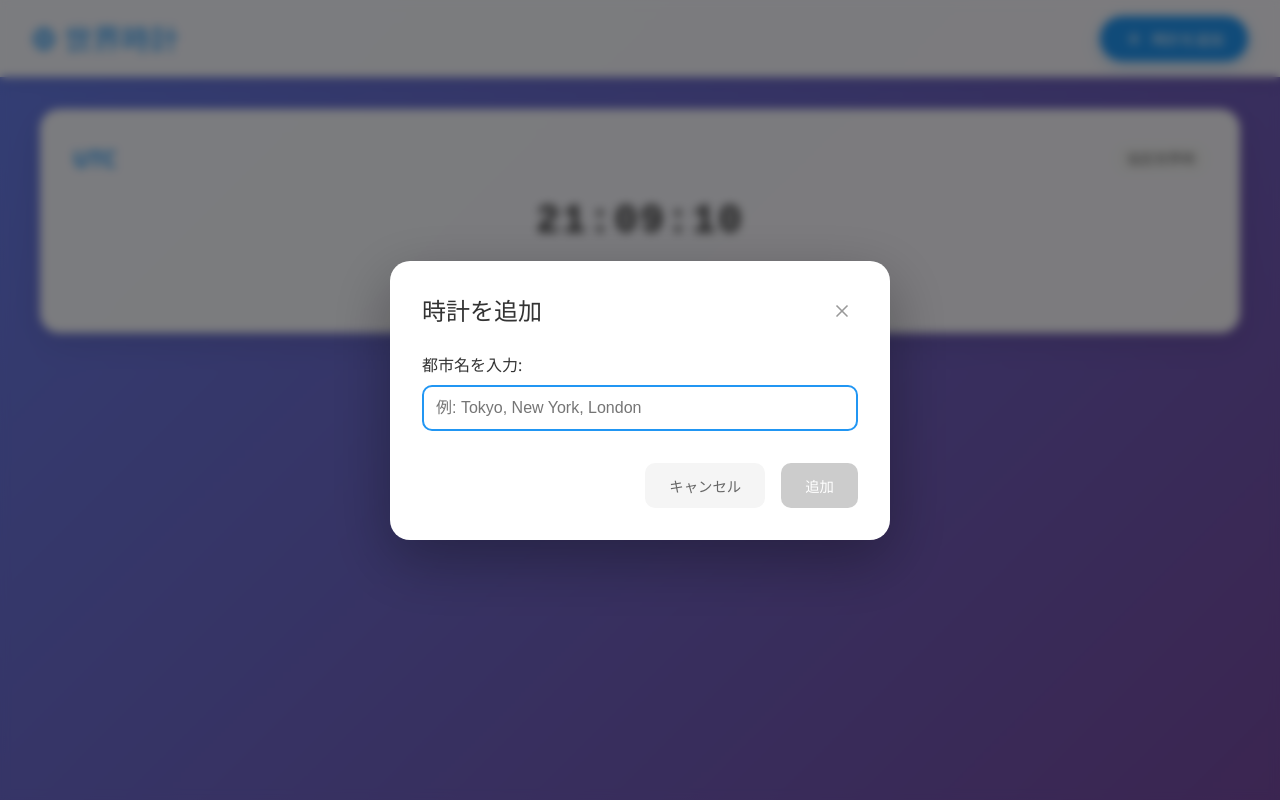
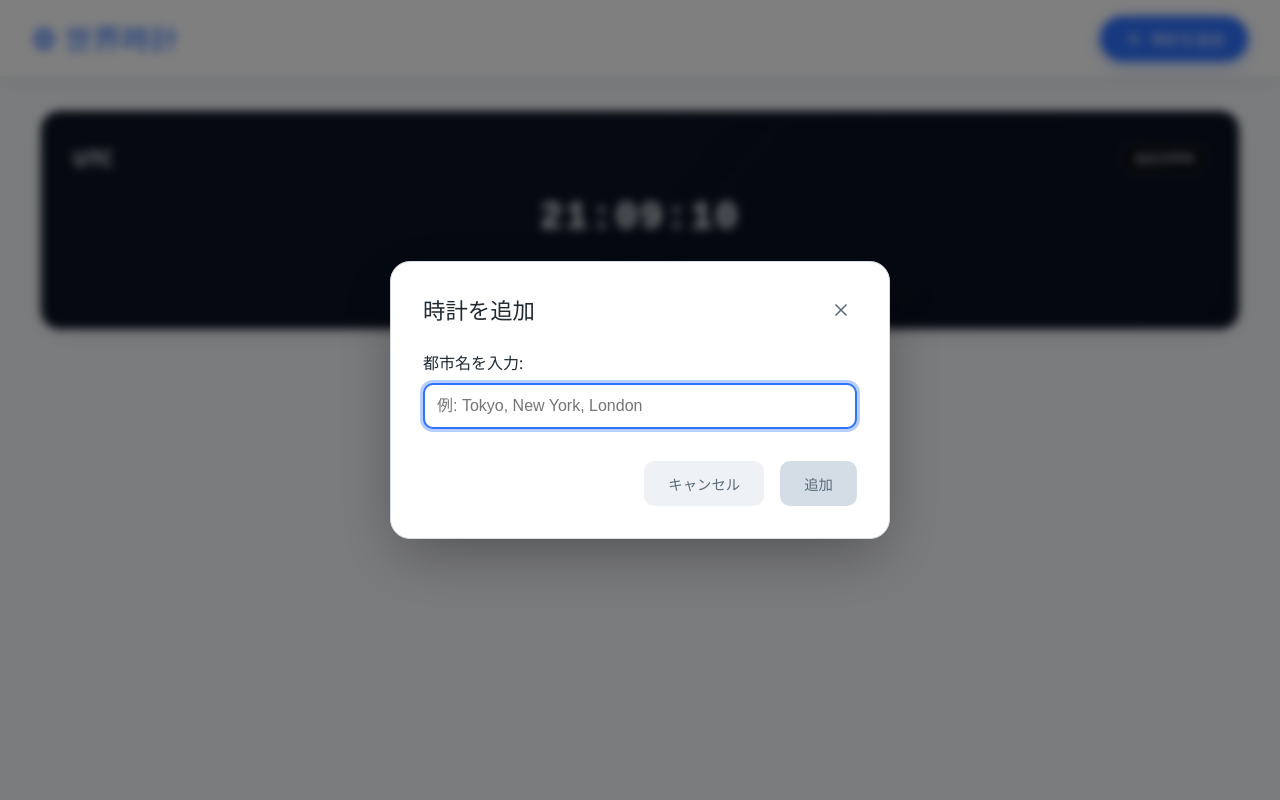
Before and after one commit to pickles/worldclock, a React (Vite) app: page / in a window 1280 px wide. Both pictures are taken after a click on the button "時計を追加". Built offline with nearby package versions, Linux system fonts and the light colour scheme; the HTML template or start-up script is replaced by a standard one.

Commit message:
feat(theme): remove time/date chip backgrounds and finalize flat text styling

```diff
--- a/src/App.css
+++ b/src/App.css
@@ -1,360 +1,128 @@
-* {
-  margin: 0;
-  padding: 0;
-  box-sizing: border-box;
+* { margin:0; padding:0; box-sizing:border-box; }
+body { font-family:'Segoe UI', Tahoma, Geneva, Verdana, sans-serif; }
+.app { min-height:100vh; }
+.header { background:var(--color-surface); backdrop-filter:blur(10px); padding:1rem 2rem; display:flex; justify-content:space-between; align-items:center; box-shadow:0 2px 16px rgba(0,0,0,0.08); position:sticky; top:0; z-index:100; border-bottom:1px solid var(--color-border); }
+.title { color:var(--color-accent); font-size:1.8rem; font-weight:600; display:flex; align-items:center; gap:.5rem; }
+.globe-icon { color:var(--color-accent); }
+.add-btn { background:var(--color-accent); color:#fff; border:none; padding:.75rem 1.5rem; border-radius:25px; cursor:pointer; font-size:.9rem; font-weight:500; transition:all .3s ease; box-shadow:0 4px 15px color-mix(in srgb,var(--color-accent) 40%, transparent); display:flex; align-items:center; gap:.5rem; }
+.add-btn:hover { background:var(--color-accent-hover); transform:translateY(-2px); box-shadow:0 6px 20px color-mix(in srgb,var(--color-accent) 55%, transparent); }
+.add-btn:active { transform:translateY(0); }
+.main { padding:2rem; }
+.clocks-container { display:grid; grid-template-columns:repeat(auto-fit,minmax(300px,1fr)); gap:1.5rem; max-width:1200px; margin:0 auto; }
+/* Clock card */
+.clock-card { background:var(--color-surface); border-radius:var(--card-radius); padding:var(--card-padding); box-shadow:0 8px 24px -6px rgba(0,0,0,0.08); border:1px solid var(--color-border); transition:all .3s ease; position:relative; overflow:hidden; }
+.clock-card:hover { transform:translateY(-5px); box-shadow:0 12px 36px -8px rgba(0,0,0,0.15); }
+.clock-header { display:flex; justify-content:space-between; align-items:center; margin-bottom:1rem; }
+.clock-title { color:var(--color-accent); font-size:1.3rem; font-weight:600; }
+.timezone-info { color:var(--color-text); font-size:.75rem; background:var(--color-surface-alt); padding:.35rem .7rem; border-radius:999px; border:1px solid var(--color-border); font-weight:600; letter-spacing:.02em; }
+.time-display { font-size:2.4rem; font-weight:700; color:#000000; text-align:center; margin:1rem 0; font-family:'Courier New', monospace; letter-spacing:2px; position:relative; z-index:1; }
+.time-display .time-text { /* Removed chip background per user request */ display:inline-block; line-height:1; padding:0; background:none; box-shadow:none; border-radius:0; backdrop-filter:none; -webkit-backdrop-filter:none; }
+.date-display { text-align:center; color:#000000; font-size:1rem; margin-bottom:.6rem; position:relative; z-index:1; font-weight:600; }
+.date-display .date-text { /* Removed chip background per user request */ display:inline-block; padding:0; background:none; border-radius:0; box-shadow:none; letter-spacing:.02em; }
+.remove-btn { position:absolute; top:1rem; right:1rem; background:var(--color-danger); color:#fff; border:none; width:32px; height:32px; border-radius:50%; cursor:pointer; display:flex; align-items:center; justify-content:center; transition:all .3s ease; opacity:.8; z-index:2; }
+.remove-btn:hover { opacity:1; transform:scale(1.1); background:var(--color-danger-hover); }
+/* Modal */
+.modal-overlay { position:fixed; inset:0; background:rgba(0,0,0,.5); backdrop-filter:blur(5px); display:flex; align-items:center; justify-content:center; z-index:1000; }
+.modal-content { background:var(--color-surface); color:var(--color-text); padding:2rem; border-radius:20px; width:90%; max-width:500px; box-shadow:0 20px 60px -10px rgba(0,0,0,.35); position:relative; animation:modalSlideIn .3s ease; border:1px solid var(--color-border); }
+@keyframes modalSlideIn { from { opacity:0; transform:translateY(-50px);} to { opacity:1; transform:translateY(0);} }
+.modal-header { display:flex; justify-content:space-between; align-items:center; margin-bottom:1.5rem; }
+.modal-title { color:var(--color-text); font-size:1.4rem; font-weight:600; }
+.close-btn { background:none; border:none; font-size:1.4rem; cursor:pointer; color:var(--color-text-muted); transition:background .3s,color .3s; padding:.25rem; border-radius:50%; width:32px; height:32px; display:flex; align-items:center; justify-content:center; }
+.close-btn:hover { color:var(--color-text); background:var(--color-surface-alt); }
+.form-group { margin:1.5rem 0; }
+.form-label { display:block; margin-bottom:.5rem; font-weight:500; color:var(--color-text); }
+.city-input { width:100%; padding:.75rem; border:2px solid var(--color-border); background:var(--color-surface); color:var(--color-text); border-radius:10px; font-size:1rem; transition:border-color .3s ease, box-shadow .3s ease; }
+.city-input:focus { outline:none; border-color:var(--color-accent); box-shadow:0 0 0 3px color-mix(in srgb,var(--color-accent) 35%, transparent); }
+.suggestions { background:var(--color-surface); border:1px solid var(--color-border); border-top:none; border-radius:0 0 10px 10px; max-height:200px; overflow-y:auto; position:absolute; width:100%; z-index:1001; box-shadow:0 4px 12px rgba(0,0,0,.1); }
+.suggestion-item { padding:.75rem; cursor:pointer; transition:background-color .2s ease; border-bottom:1px solid var(--color-border); }
+.suggestion-item:hover { background:var(--color-surface-alt); }
+.suggestion-item:last-child { border-bottom:none; }
+.modal-buttons { display:flex; gap:1rem; justify-content:flex-end; margin-top:2rem; }
+.modal-buttons button { padding:.75rem 1.5rem; border:none; border-radius:10px; cursor:pointer; font-size:.9rem; font-weight:500; transition:all .3s ease; }
+.cancel-btn { background:var(--color-surface-alt); color:var(--color-text-muted); }
+.cancel-btn:hover { background:var(--color-border); }
+.submit-btn { background:var(--color-accent); color:#fff; }
+.submit-btn:hover { background:var(--color-accent-hover); }
+.submit-btn:disabled { background:var(--color-border); cursor:not-allowed; color:var(--color-text-muted); }
+.error-message { color:var(--color-danger); font-size:.8rem; margin-top:.5rem; }
+@media (max-width:768px) { .header { padding:1rem; flex-direction:column; gap:1rem;} .title { font-size:1.5rem;} .main { padding:1rem;} .clocks-container { grid-template-columns:1fr; gap:1rem;} .clock-card { padding:1.5rem;} .time-display { font-size:2rem;} .modal-content { margin:20px; padding:1.5rem; width:calc(100% - 40px);} }
+/* Time-of-day gradients */
+.clock--dawn { --grad-start:#FEE5A5; --grad-end:#FDB66C; }
+.clock--day { --grad-start:#8DD9FF; --grad-end:#3AADEB; }
+.clock--dusk { --grad-start:#FFB49A; --grad-end:#FF6F61; }
+.clock--night { --grad-start:#16284C; --grad-end:#0C1730; }
+.clock--dawn, .clock--day, .clock--dusk, .clock--night {
+	background:linear-gradient(130deg,var(--grad-start), var(--grad-end));
+	color:var(--color-on-bright);
+}
+.clock--night { color:var(--color-on-dark); }
+.clock--dawn::after, .clock--day::after, .clock--dusk::after, .clock--night::after {
+	content:"";
+	position:absolute;
+	inset:0;
+	pointer-events:none;
+	border-radius:inherit;
+}
+.clock--dawn::after { background:linear-gradient(130deg, rgba(255,255,255,0.45), rgba(255,255,255,0.1)); }
+.clock--day::after { background:linear-gradient(130deg, rgba(255,255,255,0.4), rgba(32,78,135,0.15)); }
+.clock--dusk::after { background:linear-gradient(130deg, rgba(255,255,255,0.35), rgba(90,25,0,0.25)); }
+.clock--night::after { background:linear-gradient(130deg, rgba(0,0,0,0.55), rgba(0,0,0,0.35)); }
+[data-theme="dark"] .clock--dawn::after,
+[data-theme="dark"] .clock--day::after,
+[data-theme="dark"] .clock--dusk::after { background:linear-gradient(130deg, rgba(0,0,0,0.35), rgba(0,0,0,0.45)); }
+[data-theme="dark"] .clock--night::after { background:linear-gradient(130deg, rgba(0,0,0,0.65), rgba(0,0,0,0.5)); }
+.clock-card > * { position:relative; z-index:1; }
+
+/* Force default time/date typography to black (non-night) */
+.clock-card .time-display,
+.clock-card .time-display .time-text,
+.clock-card .date-display,
+.clock-card .date-display .date-text {
+	color:#000000 !important;
 }
 
-body {
-  font-family: 'Segoe UI', Tahoma, Geneva, Verdana, sans-serif;
-  background: linear-gradient(135deg, #667eea 0%, #764ba2 100%);
-  min-height: 100vh;
-  color: #333;
+.clock--night .time-display,
+.clock--night .time-display .time-text,
+.clock--night .date-display,
+.clock--night .date-display .date-text {
+	color:var(--color-on-dark) !important;
 }
 
-.app {
-  min-height: 100vh;
+/* Gradient card text treatments */
+.clock--dawn .clock-title,
+.clock--day .clock-title,
+.clock--dusk .clock-title,
+.clock--night .clock-title { text-shadow:0 2px 6px rgba(0,0,0,0.35); color:var(--color-on-bright); }
+.clock--night .clock-title { color:var(--color-on-dark); }
+
+/* Removed phase-specific chip backgrounds for time/date; retain color rules above */
+
+.clock--dawn .timezone-info,
+.clock--day .timezone-info,
+.clock--dusk .timezone-info {
+	background:rgba(255,255,255,0.75);
+	border-color:rgba(255,255,255,0.65);
+	color:var(--color-on-bright);
+}
+.clock--night .timezone-info {
+	background:rgba(0,0,0,0.5);
+	border-color:rgba(255,255,255,0.35);
+	color:var(--color-on-dark);
 }
 
-.header {
-  background: rgba(255, 255, 255, 0.95);
-  backdrop-filter: blur(10px);
-  padding: 1rem 2rem;
-  display: flex;
-  justify-content: space-between;
-  align-items: center;
-  box-shadow: 0 2px 20px rgba(0, 0, 0, 0.1);
-  position: sticky;
-  top: 0;
-  z-index: 100;
+/* High contrast / forced-colors support */
+@media (forced-colors: active) {
+	.clock--dawn .time-display .time-text,
+	.clock--day .time-display .time-text,
+	.clock--dusk .time-display .time-text,
+	.clock--night .time-display .time-text,
+	.clock--dawn .date-display .date-text,
+	.clock--day .date-display .date-text,
+	.clock--dusk .date-display .date-text,
+	.clock--night .date-display .date-text {
+		background:Canvas;
+		color:CanvasText !important;
+		border:1px solid CanvasText;
+		box-shadow:none;
+	}
 }
-
-.title {
-  color: #2196F3;
-  font-size: 1.8rem;
-  font-weight: 600;
-  display: flex;
-  align-items: center;
-  gap: 0.5rem;
-}
-
-.globe-icon {
-  color: #2196F3;
-}
-
-.add-btn {
-  background: #2196F3;
-  color: white;
-  border: none;
-  padding: 0.75rem 1.5rem;
-  border-radius: 25px;
-  cursor: pointer;
-  font-size: 0.9rem;
-  font-weight: 500;
-  transition: all 0.3s ease;
-  box-shadow: 0 4px 15px rgba(33, 150, 243, 0.3);
-  display: flex;
-  align-items: center;
-  gap: 0.5rem;
-}
-
-.add-btn:hover {
-  background: #1976D2;
-  transform: translateY(-2px);
-  box-shadow: 0 6px 20px rgba(33, 150, 243, 0.4);
-}
-
-.main {
-  padding: 2rem;
-}
-
-.clocks-container {
-  display: grid;
-  grid-template-columns: repeat(auto-fit, minmax(300px, 1fr));
-  gap: 1.5rem;
-  max-width: 1200px;
-  margin: 0 auto;
-}
-
-/* クロックカードのスタイル */
-.clock-card {
-  background: rgba(255, 255, 255, 0.95);
-  backdrop-filter: blur(10px);
-  border-radius: 20px;
-  padding: 2rem;
-  box-shadow: 0 8px 32px rgba(0, 0, 0, 0.1);
-  border: 1px solid rgba(255, 255, 255, 0.2);
-  transition: all 0.3s ease;
-  position: relative;
-}
-
-.clock-card:hover {
-  transform: translateY(-5px);
-  box-shadow: 0 12px 40px rgba(0, 0, 0, 0.15);
-}
-
-.clock-header {
-  display: flex;
-  justify-content: space-between;
-  align-items: center;
-  margin-bottom: 1rem;
-}
-
-.clock-title {
-  color: #2196F3;
-  font-size: 1.4rem;
-  font-weight: 600;
-}
-
-.timezone-info {
-  color: #666;
-  font-size: 0.85rem;
-  background: #f5f5f5;
-  padding: 0.25rem 0.75rem;
-  border-radius: 12px;
-}
-
-.time-display {
-  font-size: 2.5rem;
-  font-weight: 700;
-  color: #333;
-  text-align: center;
-  margin: 1rem 0;
-  font-family: 'Courier New', monospace;
-  letter-spacing: 2px;
-}
-
-.date-display {
-  text-align: center;
-  color: #666;
-  font-size: 1rem;
-  margin-bottom: 0.5rem;
-}
-
-.remove-btn {
-  position: absolute;
-  top: 1rem;
-  right: 1rem;
-  background: #f44336;
-  color: white;
-  border: none;
-  width: 30px;
-  height: 30px;
-  border-radius: 50%;
-  cursor: pointer;
-  display: flex;
-  align-items: center;
-  justify-content: center;
-  transition: all 0.3s ease;
-  opacity: 0.7;
-}
-
-.remove-btn:hover {
-  opacity: 1;
-  transform: scale(1.1);
-}
-
-/* モーダルスタイル */
-.modal-overlay {
-  position: fixed;
-  top: 0;
-  left: 0;
-  right: 0;
-  bottom: 0;
-  background-color: rgba(0, 0, 0, 0.5);
-  backdrop-filter: blur(5px);
-  display: flex;
-  align-items: center;
-  justify-content: center;
-  z-index: 1000;
-}
-
-.modal-content {
-  background: white;
-  padding: 2rem;
-  border-radius: 20px;
-  width: 90%;
-  max-width: 500px;
-  box-shadow: 0 20px 60px rgba(0, 0, 0, 0.3);
-  position: relative;
-  animation: modalSlideIn 0.3s ease;
-}
-
-@keyframes modalSlideIn {
-  from {
-    opacity: 0;
-    transform: translateY(-50px);
-  }
-  to {
-    opacity: 1;
-    transform: translateY(0);
-  }
-}
-
-.modal-header {
-  display: flex;
-  justify-content: space-between;
-  align-items: center;
-  margin-bottom: 1.5rem;
-}
-
-.modal-title {
-  color: #333;
-  font-size: 1.5rem;
-  font-weight: 600;
-}
-
-.close-btn {
-  background: none;
-  border: none;
-  font-size: 1.5rem;
-  cursor: pointer;
-  color: #999;
-  transition: color 0.3s ease;
-  padding: 0.25rem;
-  border-radius: 50%;
-  width: 32px;
-  height: 32px;
-  display: flex;
-  align-items: center;
-  justify-content: center;
-}
-
-.close-btn:hover {
-  color: #333;
-  background: #f5f5f5;
-}
-
-.form-group {
-  margin: 1.5rem 0;
-}
-
-.form-label {
-  display: block;
-  margin-bottom: 0.5rem;
-  font-weight: 500;
-  color: #333;
-}
-
-.city-input {
-  width: 100%;
-  padding: 0.75rem;
-  border: 2px solid #ddd;
-  border-radius: 10px;
-  font-size: 1rem;
-  transition: border-color 0.3s ease;
-}
-
-.city-input:focus {
-  outline: none;
-  border-color: #2196F3;
-}
-
-.suggestions {
-  background: white;
-  border: 1px solid #ddd;
-  border-top: none;
-  border-radius: 0 0 10px 10px;
-  max-height: 200px;
-  overflow-y: auto;
-  position: absolute;
-  width: 100%;
-  z-index: 1001;
-  box-shadow: 0 4px 12px rgba(0, 0, 0, 0.1);
-}
-
-.suggestion-item {
-  padding: 0.75rem;
-  cursor: pointer;
-  transition: background-color 0.2s ease;
-  border-bottom: 1px solid #f0f0f0;
-}
-
-.suggestion-item:hover {
-  background-color: #f5f5f5;
-}
-
-.suggestion-item:last-child {
-  border-bottom: none;
-}
-
-.modal-buttons {
-  display: flex;
-  gap: 1rem;
-  justify-content: flex-end;
-  margin-top: 2rem;
-}
-
-.modal-buttons button {
-  padding: 0.75rem 1.5rem;
-  border: none;
-  border-radius: 10px;
-  cursor: pointer;
-  font-size: 0.9rem;
-  font-weight: 500;
-  transition: all 0.3s ease;
-}
-
-.cancel-btn {
-  background: #f5f5f5;
-  color: #666;
-}
-
-.cancel-btn:hover {
-  background: #e0e0e0;
-}
-
-.submit-btn {
-  background: #2196F3;
-  color: white;
-}
-
-.submit-btn:hover {
-  background: #1976D2;
-}
-
-.submit-btn:disabled {
-  background: #ccc;
-  cursor: not-allowed;
-}
-
-.error-message {
-  color: #f44336;
-  font-size: 0.85rem;
-  margin-top: 0.5rem;
-}
-
-/* レスポンシブデザイン */
-@media (max-width: 768px) {
-  .header {
-    padding: 1rem;
-    flex-direction: column;
-    gap: 1rem;
-  }
-
-  .title {
-    font-size: 1.5rem;
-  }
-
-  .main {
-    padding: 1rem;
-  }
-
-  .clocks-container {
-    grid-template-columns: 1fr;
-    gap: 1rem;
-  }
-
-  .clock-card {
-    padding: 1.5rem;
-  }
-
-  .time-display {
-    font-size: 2rem;
-  }
-
-  .modal-content {
-    margin: 20px;
-    padding: 1.5rem;
-    width: calc(100% - 40px);
-  }
-}
--- a/src/components/ClockCard.jsx
+++ b/src/components/ClockCard.jsx
@@ -53,8 +53,25 @@ const ClockCard = ({
     }
   }
 
+  // 時間帯分類 (dawn/day/dusk/night)
+  const getPhaseClass = () => {
+    try {
+      const options = { timeZone: timezone, hour12: false, hour: '2-digit' }
+      const hourStr = currentTime.toLocaleTimeString('en-US', options).slice(0,2)
+      const hour = parseInt(hourStr, 10)
+      if (hour >= 4 && hour <= 6) return 'clock--dawn'
+      if (hour >= 7 && hour <= 16) return 'clock--day'
+      if (hour >= 17 && hour <= 19) return 'clock--dusk'
+      return 'clock--night'
+    } catch {
+      return ''
+    }
+  }
+
+  const phaseClass = getPhaseClass()
+
   return (
-    <div className="clock-card" data-timezone={timezone}>
+    <div className={`clock-card ${phaseClass}`} data-timezone={timezone}>
       <div className="clock-header">
         <h2 className="clock-title">{city}</h2>
         <span className="timezone-info">
@@ -63,11 +80,15 @@ const ClockCard = ({
       </div>
 
       <div className="time-display">
-        {formatTime()}
+        <span className="time-text" aria-label="現在時刻">
+          {formatTime()}
+        </span>
       </div>
 
       <div className="date-display">
-        {formatDate()}
+        <span className="date-text" aria-label="日付">
+          {formatDate()}
+        </span>
       </div>
 
       {isRemovable && (
--- a/src/index.css
+++ b/src/index.css
@@ -1,25 +1,84 @@
+/* Global typography & design tokens */
 :root {
   font-family: Inter, system-ui, Avenir, Helvetica, Arial, sans-serif;
   line-height: 1.5;
   font-weight: 400;
-
-  color-scheme: light dark;
-  color: rgba(255, 255, 255, 0.87);
-  background-color: #242424;
-
   font-synthesis: none;
   text-rendering: optimizeLegibility;
   -webkit-font-smoothing: antialiased;
   -moz-osx-font-smoothing: grayscale;
   -webkit-text-size-adjust: 100%;
+
+  /* Light theme tokens */
+  --color-bg:#F5F7FA;
+  --color-surface:#FFFFFF;
+  --color-surface-alt:#EEF2F6;
+  --color-border:#D4DDE5;
+  --color-text:#1F2A33;
+  --color-text-muted:#5B6B78;
+  --color-text-invert:#FFFFFF;
+  --color-on-bright:#000000;
+  --color-on-dark:#F5FAFF;
+  --color-accent:#2F72FF;
+  --color-accent-hover:#1E5BDA;
+  --color-accent-soft:#E1EDFF;
+  --color-danger:#D63649;
+  --color-danger-hover:#B82132;
+  --color-danger-soft:#FBE5E8;
+  --color-focus-ring:#7DAAFF;
+
+  --card-radius: 20px;
+  --card-padding: 2rem;
+  --transition-fast: 120ms;
+}
+
+@media (prefers-color-scheme: dark) {
+  :root:not([data-theme="light"]) {
+    --color-bg:#0F141A;
+    --color-surface:#18212A;
+    --color-surface-alt:#22303C;
+    --color-border:#2E3C47;
+    --color-text:#E6ECF1;
+    --color-text-muted:#93A2AE;
+    --color-text-invert:#0F141A;
+  --color-on-bright:#000000;
+  --color-on-dark:#F7FBFF;
+    --color-accent:#5C95FF;
+    --color-accent-hover:#3E73E6;
+    --color-accent-soft:#1E3355;
+    --color-danger:#FF5F6E;
+    --color-danger-hover:#E64252;
+    --color-danger-soft:#432229;
+    --color-focus-ring:#5C95FF;
+  }
+}
+
+/* Manual dark theme override */
+[data-theme="dark"] {
+  --color-bg:#0F141A;
+  --color-surface:#18212A;
+  --color-surface-alt:#22303C;
+  --color-border:#2E3C47;
+  --color-text:#E6ECF1;
+  --color-text-muted:#93A2AE;
+  --color-text-invert:#0F141A;
+  --color-on-bright:#000000;
+  --color-on-dark:#F7FBFF;
+  --color-accent:#5C95FF;
+  --color-accent-hover:#3E73E6;
+  --color-accent-soft:#1E3355;
+  --color-danger:#FF5F6E;
+  --color-danger-hover:#E64252;
+  --color-danger-soft:#432229;
+  --color-focus-ring:#5C95FF;
 }
 
 body {
   margin: 0;
-  display: flex;
-  place-items: center;
   min-width: 320px;
   min-height: 100vh;
+  background: var(--color-bg);
+  color: var(--color-text);
 }
 
 #root {
@@ -28,3 +87,10 @@ body {
   padding: 0;
   text-align: left;
 }
+
+/* Base focus style */
+*:focus-visible {
+  outline: 2px solid var(--color-focus-ring);
+  outline-offset: 3px;
+  border-radius: 4px;
+}
```
Also changed, not shown: package.json (+9 -7 lines), 1 other file (tests, documents, lock files or other folders).
